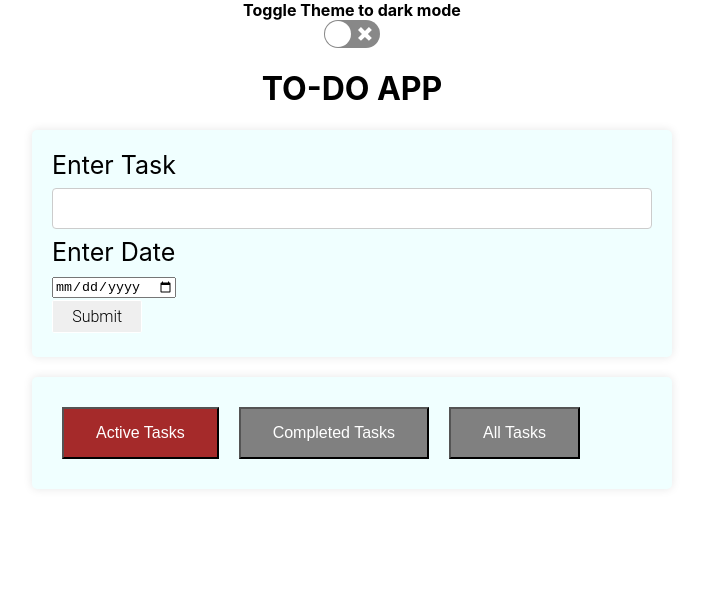
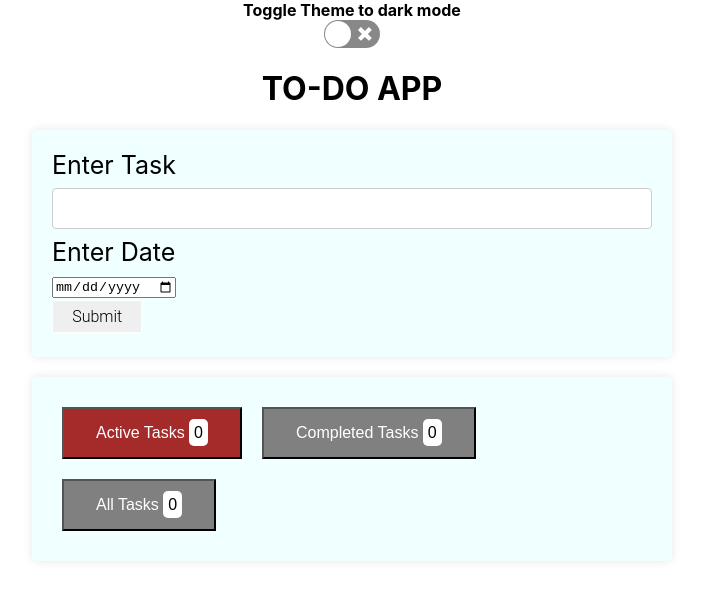
Before and after one commit to harshraut10/blueskript-assignment-1, a React (Create React App) app: page / in a window 1280 px wide. Shown: the top 600 px of the page, without its empty margins (288-991 px from the left). Built offline with nearby package versions, Linux system fonts and the light colour scheme.

Commit message:
base changes 10

```diff
--- a/src/components/Home/Home.js
+++ b/src/components/Home/Home.js
@@ -138,7 +138,7 @@ const Home = () => {
     <div className='home'>
 
       <Form addTask={addTaskHandler}/>
-      <NavBar status={NavStatus} />
+      <NavBar tasks={allTasks} status={NavStatus} />
 
        {content}
 
--- a/src/components/NavBar/NavBar.css
+++ b/src/components/NavBar/NavBar.css
@@ -10,6 +10,13 @@
     transition: all 0.2s;
 
   }
+.span{
+  background-color: #fff;
+  border-radius: 5px;
+  color: black;
+  width: auto;
+  padding: 5px;
+}
 
   .nav-btn{
 
--- a/src/components/NavBar/NavBar.js
+++ b/src/components/NavBar/NavBar.js
@@ -8,6 +8,27 @@ const NavBar = (props) => {
   const [clicked2,setClicked2]=useState(false)
   const [clicked3,setClicked3]=useState(false)
 
+  let Adata
+  if(props.tasks)
+  {
+     Adata=props.tasks.filter( tsk => tsk.status === 'active')
+
+  }
+  else{
+    Adata=[]
+  }
+
+  let Cdata
+  if(props.tasks)
+  {
+     Cdata=props.tasks.filter( tsk => tsk.status === 'complete' && tsk.flag===true)
+
+  }
+  else{
+    Cdata=[]
+  }
+
+
   return (
     <div className='container'>
       <button className= {`nav-btn ${clicked1 ? 'clicked' : ''}`} onClick={()=>{props.status('show_current_tasks')
@@ -15,19 +36,20 @@ const NavBar = (props) => {
       setClicked2(false)
       setClicked3(false)
 
-    }}>Active Tasks</button>
+    }}>Active Tasks <span className='span'>{Adata.length}</span></button>
 
       <button className= {`nav-btn ${clicked2 ? 'clicked' : ''}`} onClick={()=>{props.status('show_completed_tasks')
     setClicked1(false);
     setClicked2(true)
     setClicked3(false)
-    }}>Completed Tasks</button>
+    }}>Completed Tasks <span className='span'>{Cdata.length}</span></button>
 
   <button className= {`nav-btn ${clicked3 ? 'clicked' : ''}`} onClick={()=>{props.status('show_all_tasks')
   setClicked1(false);
   setClicked2(false)
   setClicked3(true)
-  }}>All Tasks</button>
+  }}>All Tasks <span className='span'>{props.tasks.length}</span></button>
+
   </div>
   )
 }
```
